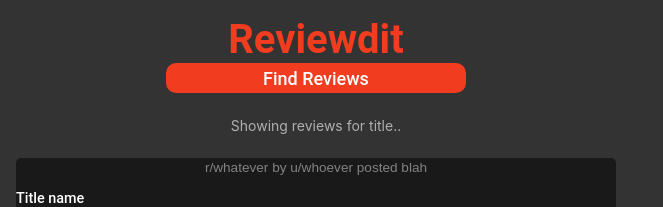
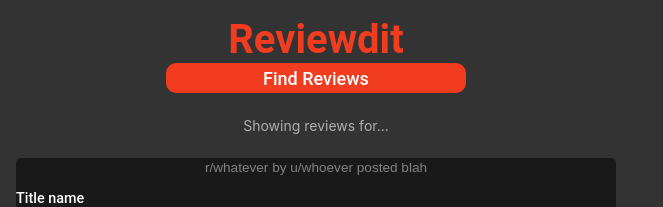
Before and after one commit to trnztran/reviewdit, a React (Create React App) app: page / in a window 1280 px wide. Shown: the top 207 px of the page, without its empty margins (0-663 px from the left). Built offline with nearby package versions, Linux system fonts and the light colour scheme; no server answers.

Commit message:
show review search message

```diff
--- a/src/App.js
+++ b/src/App.js
@@ -4,30 +4,38 @@ import './App.css';
 
 function App() {
 
-  const [productName, setProductName] = useState(null);
+  const [productName, setProductName] = useState();
+  const [isLoading, setIsLoading] = useState();
 
   function getURL(callback){
     return chrome.tabs.query({currentWindow: true, active: true}, function(tabs) {
         callback(tabs[0].url)});
   }
 
-  const getProductName = async(url) => {
-    // console.log(url);
-
-    let amazon_URL = url;
-
-    await fetch('http://localhost:5000/productName?website='+amazon_URL)
+  const getProductName = (amazon_URL) => {
+    setIsLoading(true);
+    fetch('http://localhost:5000/productName?website='+amazon_URL)
       .then(response => response.text())
-      .then(text => console.log(text));
+      // .then(text => console.log(text))
+      .then(result => {
+        console.log(result);
+        setProductName(result);
+        setIsLoading(false);
+      })
+      .catch(err => {
+        console.log(err.message);
+      });
+    // console.log(productName);
   }
 
   return (
     <div className="App">
         <div className = "title">Reviewdit</div>
-        <button onClick = {getURL(getProductName)} className = "btn">Find Reviews</button>
+        <button onClick = {()=>getURL(getProductName)} className = "btn">Find Reviews</button>
         <div className = "review-listing">
           <p className= 'review-search-title'>
-            Showing reviews for title..
+            Showing reviews for
+            {productName}...
           </p>
           <div className = "review">
             <span className="review-header">
```
